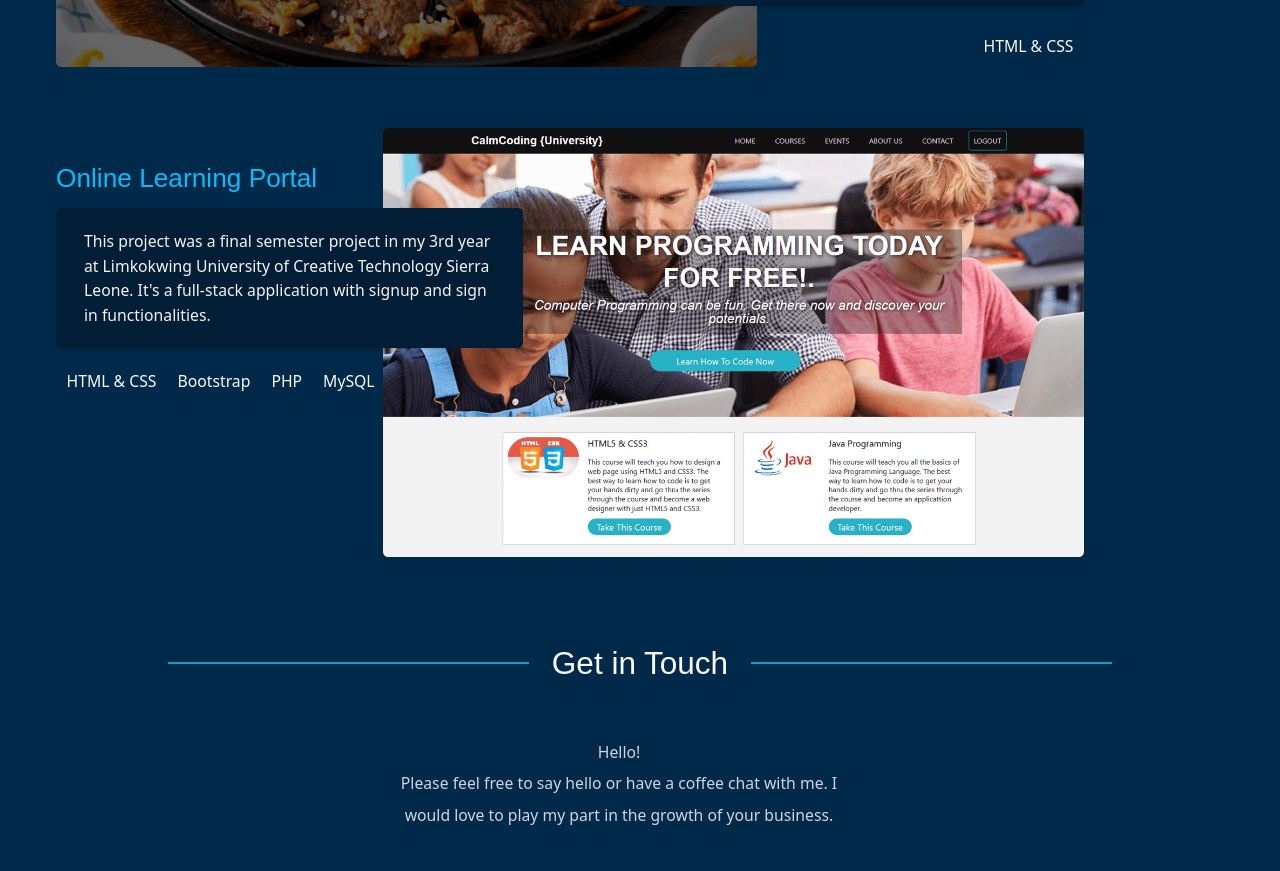
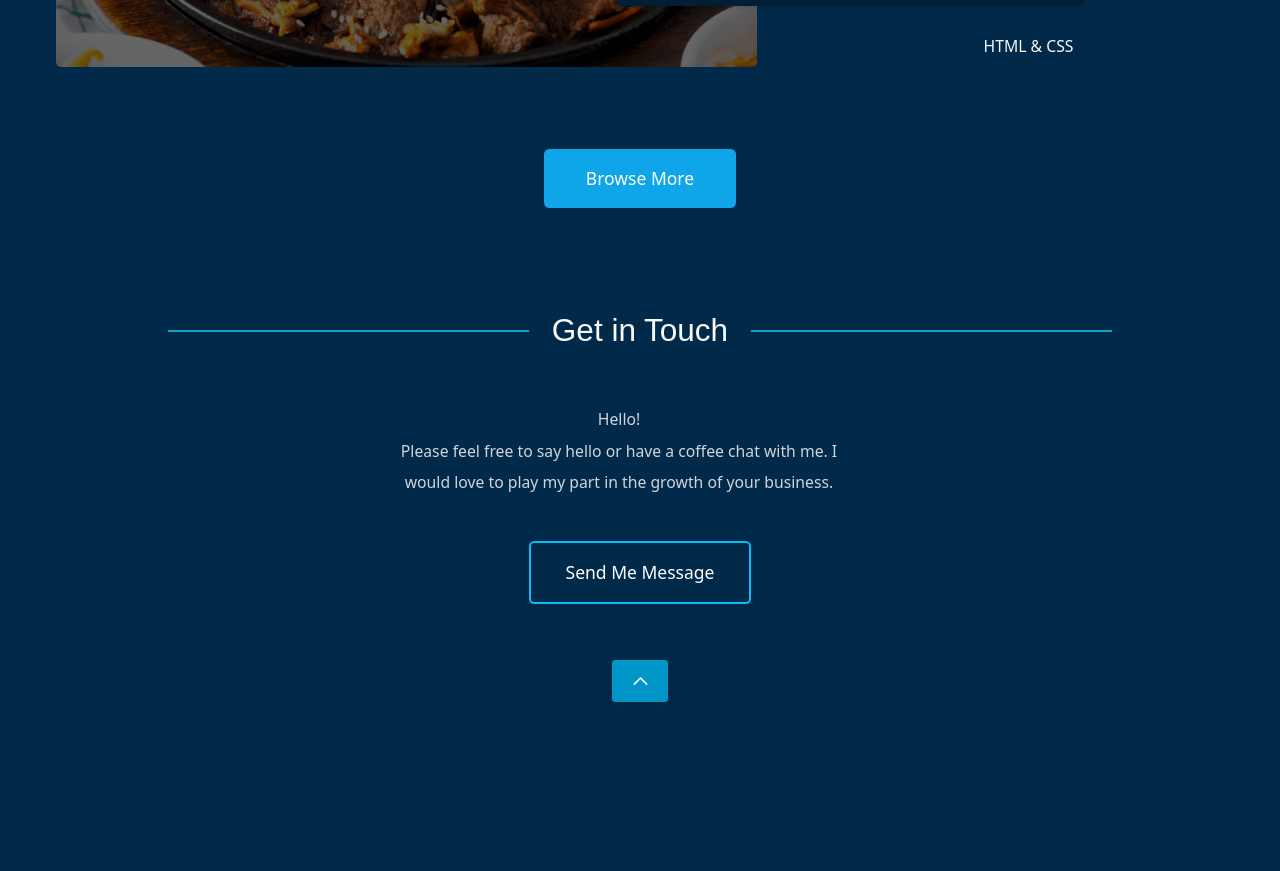
Before and after one commit to AmaduKamara/amkam, a Next.js app: page / in a window 1280 px wide. Shown: the part 3080-3951 px from the top of the page. After the commit the page ends 3838 px from the top, so only its background shows below. Built offline with nearby package versions, Linux system fonts and the light colour scheme.

Commit message:
Remove one portfolio card and reserved for portfolios page

```diff
--- a/components/Portfolios.jsx
+++ b/components/Portfolios.jsx
@@ -1,7 +1,8 @@
 import React from "react";
 import Image from "next/image";
+import Link from "next/link";
 
-import onlineLearningPortal from "../public/images/portfolio-images/Online Learning Portal.png";
+// import onlineLearningPortal from "../public/images/portfolio-images/Online Learning Portal.png";
 import cubeRestaurant from "../public/images/portfolio-images/CUBE Restaurant Website.png";
 import amkamDevBootcamp from "../public/images/portfolio-images/Amkam DevBootcamp.png";
 import mdSeaFood from "../public/images/portfolio-images/MD Seafoods.png";
@@ -63,7 +64,7 @@ const Portfolios = () => {
         </div>
       </div>
 
-      {/* Third Portfolio Item */}
+      {/* Second Portfolio Item */}
       <div className="flex mt-16">
         <div className="w-3/5 rounded-md">
           <a
@@ -101,7 +102,7 @@ const Portfolios = () => {
         </div>
       </div>
 
-      {/* Fourth Portfolio Item */}
+      {/* Third Portfolio Item */}
       <div className="flex mt-16">
         <div className="w-2/5 -mr-40 z-10">
           <div className="mt-10">
@@ -137,7 +138,7 @@ const Portfolios = () => {
         </div>
       </div>
 
-      {/* First Portfolio Item */}
+      {/* Fourth Portfolio Item */}
       <div className="flex mt-16">
         <div className="w-3/5 rounded-md">
           <Image
@@ -168,8 +169,16 @@ const Portfolios = () => {
         </div>
       </div>
 
-      {/* Second Portfolio Item */}
-      <div className="flex mt-16">
+      <div className="mt-16 flex justify-center">
+        <Link href="/portfolios">
+          <a className="bg-sky-500 hover:bg-sky-600 py-4 md:py-5 px-12 text-xl rounded-md text-white my-6">
+            Browse More
+          </a>
+        </Link>
+      </div>
+
+      {/* Portfolio Item */}
+      {/* <div className="flex mt-16">
         <div className="w-2/5 -mr-40 z-10">
           <div className="mt-10">
             <h1 className="text-3xl logo-text">Online Learning Portal</h1>
@@ -198,7 +207,7 @@ const Portfolios = () => {
             className="shadow-4xl rounded-md"
           />
         </div>
-      </div>
+      </div> */}
     </section>
   );
 };
--- a/pages/portfolios.js
+++ b/pages/portfolios.js
@@ -1,7 +1,11 @@
 import React from "react";
 
 const Portfolios = () => {
-  return <div className="text-white py-32">My Portfolios</div>;
+  return (
+    <div className="text-white py-32">
+      <h2>My Portfolios</h2>
+    </div>
+  );
 };
 
 export default Portfolios;
```
